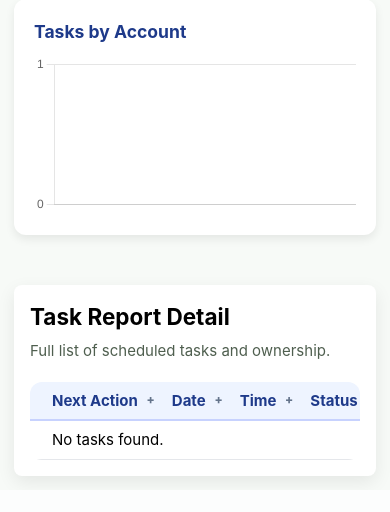
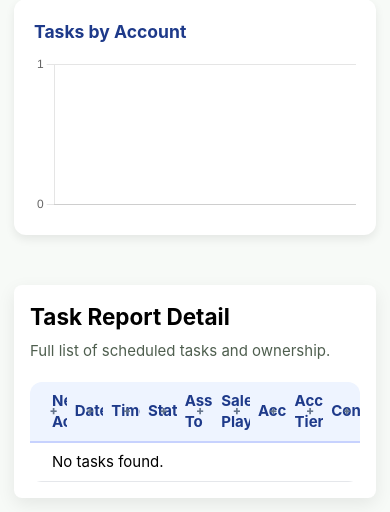
Before and after one commit to BiziMel/BiziMel, a Flask app: page /reports/tasks in a window 390 px wide. Shown: the part 1932-2444 px from the top of the page. Before the commit the page ends 2418 px from the top, so only its background shows below. Run offline with Flask 3, Linux system fonts and the light colour scheme; the visitor is signed in with stand-in values (Sample User, id 1); data that the repository does not hold is empty; some libraries are stand-ins or nearby versions.

Commit message:
Add files via upload

```diff
--- a/app.py
+++ b/app.py
@@ -77,7 +77,7 @@ def version_health():
     from db_compat import translate_sql
     sample = "datetime(next_action_date || ' ' || IFNULL(next_action_time, '00:00')) < datetime('now', '-1 hour')"
     lines = [
-        "pipeflow_server_build=2026-05-04-table-column-readability-v1",
+        "pipeflow_server_build=2026-05-04-contained-table-wrapping-v1",
         f"database_url_configured={str(bool(os.environ.get('DATABASE_URL'))).lower()}",
         f"translation_check={translate_sql(sample)}",
     ]
--- a/static/style.css
+++ b/static/style.css
@@ -751,7 +751,7 @@ a:hover {
     padding: 20px;
     box-shadow: 0 4px 10px rgba(0,0,0,0.08);
     max-width: 100%;
-    overflow-x: auto;
+    overflow-x: hidden;
 }
 .report-table-section {
     margin-top: 50px;
@@ -765,7 +765,7 @@ a:hover {
 
 .report-table-section .table-container {
     margin-top: 20px;
-    overflow-x: auto;
+    overflow-x: hidden;
     padding: 0;
     box-shadow: none;
 }
@@ -773,7 +773,8 @@ a:hover {
 .report-table {
     width: 100%;
     max-width: 100%;
-    min-width: max-content;
+    min-width: 0;
+    table-layout: fixed;
     border-collapse: separate;
     border-spacing: 0;
     font-size: 15px;
@@ -786,7 +787,7 @@ a:hover {
     text-align: left;
     padding: 16px;
     border-bottom: 2px solid #c7d2fe;
-    white-space: nowrap;
+    white-space: normal;
     overflow-wrap: normal;
     word-break: normal;
     hyphens: none;
@@ -796,7 +797,7 @@ a:hover {
     padding: 16px;
     border-bottom: 1px solid #e5e7eb;
     vertical-align: top;
-    white-space: nowrap;
+    white-space: normal;
     overflow-wrap: normal;
     word-break: normal;
     hyphens: none;
@@ -899,14 +900,14 @@ a:hover {
     padding: 7px 8px;
     vertical-align: top;
     font-size: 12px;
-    white-space: nowrap;
+    white-space: normal;
     overflow-wrap: normal;
     word-break: normal;
     hyphens: none;
 }
 
 .outreach-table th {
-    white-space: nowrap;
+    white-space: normal;
 }
 
 .outreach-table td {
@@ -2036,19 +2037,20 @@ body {
 }
 
 .dashboard-task-table-wrap {
-    overflow-x: auto;
+    overflow-x: hidden;
 }
 
 .dashboard-task-table {
     font-size: 12px;
-    min-width: max-content;
+    min-width: 0;
+    table-layout: fixed;
 }
 
 .dashboard-task-table th,
 .dashboard-task-table td {
     padding: 10px;
     vertical-align: top;
-    white-space: nowrap;
+    white-space: normal;
     overflow-wrap: normal;
     word-break: normal;
     hyphens: none;
@@ -2062,9 +2064,9 @@ body {
 
 .dashboard-task-due-controls {
     display: grid;
-    grid-template-columns: minmax(0, 1fr) minmax(0, 0.8fr);
+    grid-template-columns: 1fr;
     gap: 6px;
-    min-width: 248px;
+    min-width: 0;
 }
 
 .dashboard-task-due-controls input {
@@ -2098,7 +2100,7 @@ body {
     box-shadow: none;
     border: 1px solid #e5edf6;
     border-radius: 8px;
-    overflow-x: auto;
+    overflow-x: hidden;
 }
 
 .compact-empty-state {
@@ -2214,7 +2216,7 @@ body {
     .report-table th,
     .report-table td {
         padding: 8px;
-        white-space: nowrap;
+        white-space: normal;
         overflow-wrap: normal;
         word-break: normal;
         hyphens: none;
```
